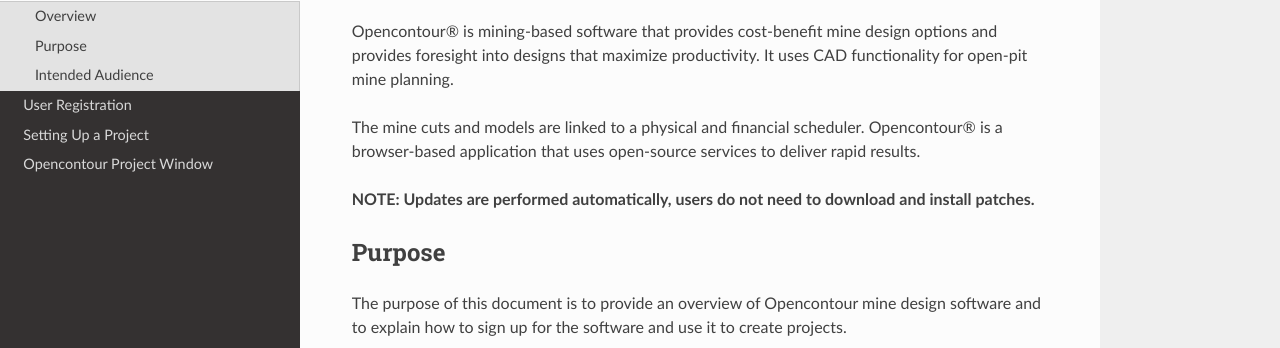
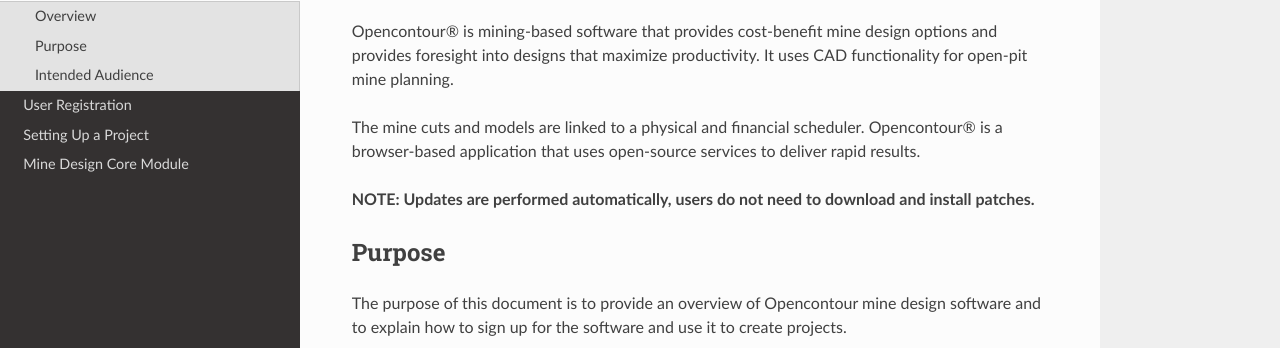
Before and after one commit to Opencontour/Opencontour_mousum, an MkDocs documentation site: the page built from docs/index.md, in a window 1280 px wide. Shown: the part 135-483 px from the top of the page. Built offline with MkDocs 1.6.1, drawn with Linux system fonts in a browser that asks for light colours; nearby versions of some CDN libraries.

Commit message:
Update mkdocs.yml

```diff
--- a/mkdocs.yml
+++ b/mkdocs.yml
@@ -4,5 +4,5 @@ nav:
     - Introduction: index.md
     - User Registration: registration.md
     - Setting Up a Project: projectsetup.md
-    - Opencontour Project Window: Project Window.md
+    - Mine Design Core Module: Project Window.md
 theme: readthedocs
```
